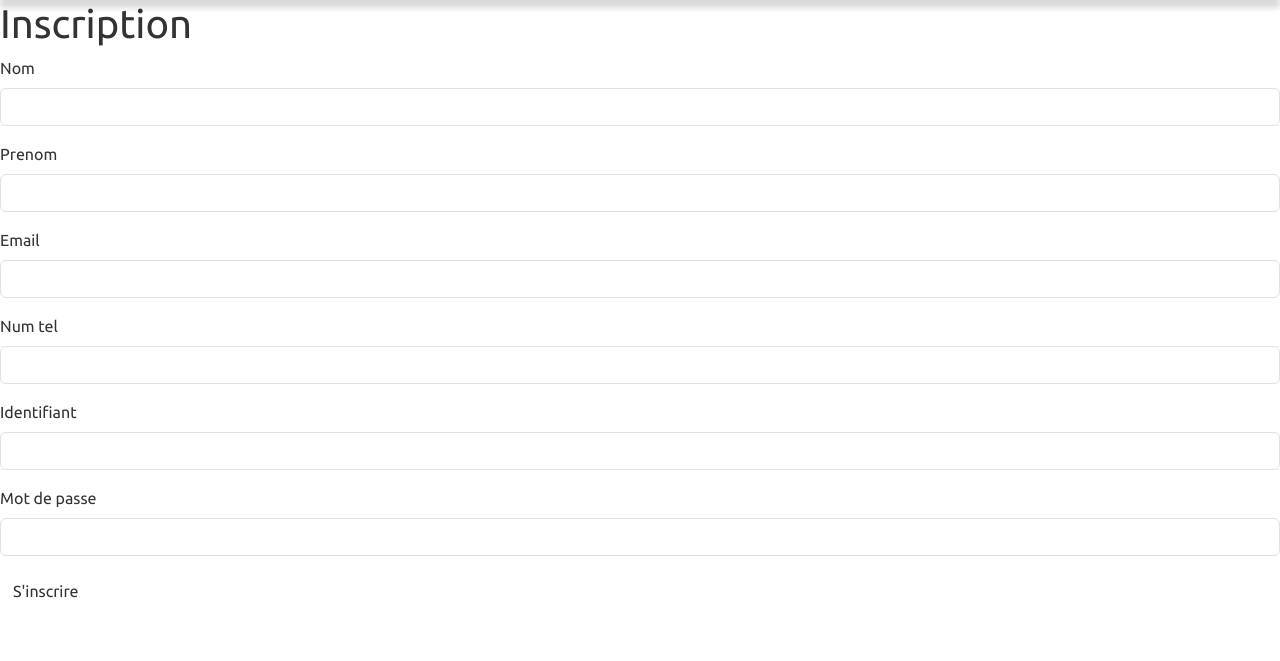
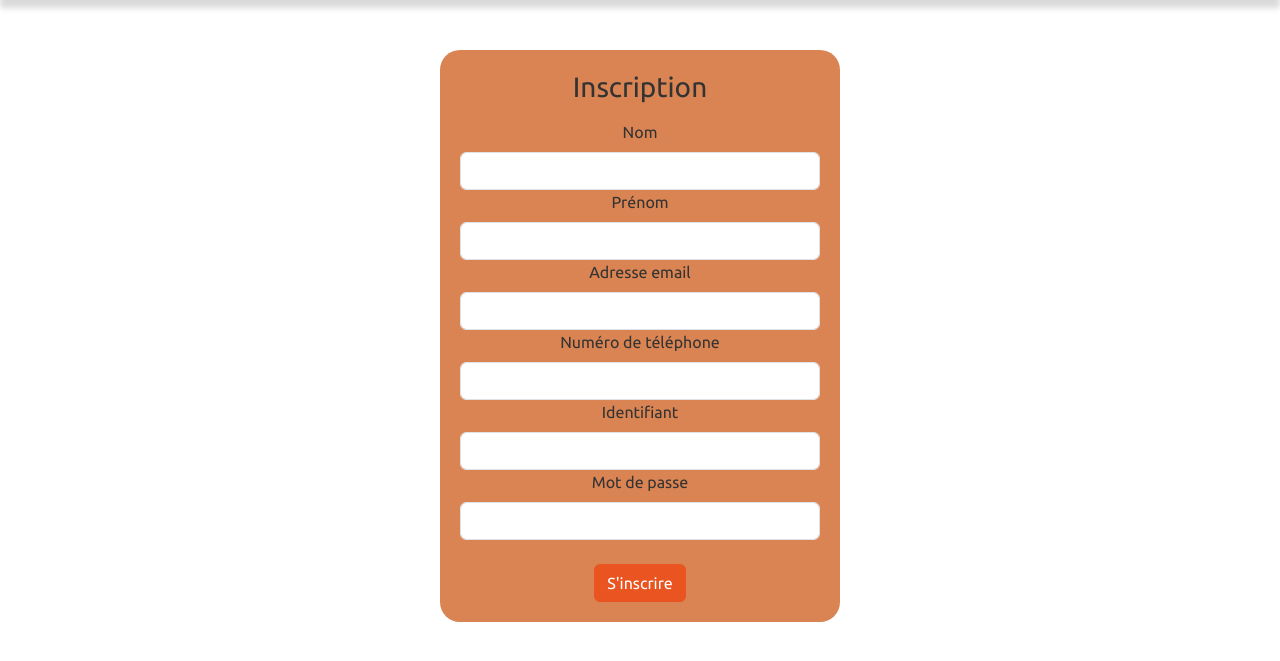
Before and after one commit to ChevalierArthur/Projet-FitZone-Symfony, a Symfony app: template FitZone/templates/registration/register.html.twig in a window 1280 px wide. Shown: the part 56-717 px from the top of the page. Run offline with Twig, Linux system fonts and the light colour scheme; the template is opened without the code that fills it, so the values that code supplies are empty; form fields are guessed from the names that the template uses; some libraries are stand-ins or nearby versions.

Commit message:
<feature>css sur le register

```diff
--- a/FitZone/templates/registration/register.html.twig
+++ b/FitZone/templates/registration/register.html.twig
@@ -4,15 +4,40 @@
 {% block title %}Inscription{% endblock %}
 
 {% block body %}
-<h1>Inscription</h1>
+<div class="formulaire">
+    <h1 class="h3 mb-3 font-weight-normal">Inscription</h1>
 
-{{ form_start(registrationForm) }}
-    {{ form_row(registrationForm.Nom) }}
-    {{ form_row(registrationForm.Prenom) }}
-    {{ form_row(registrationForm.Email) }}
-    {{ form_row(registrationForm.NumTel) }}
-    {{ form_row(registrationForm.Identifiant) }}
-    {{ form_row(registrationForm.MotDePasse) }}
-    <button class="btn">S'inscrire</button>
-{{ form_end(registrationForm) }}
+    {{ form_start(registrationForm) }}
+
+            {{ form_label(registrationForm.Nom, 'Nom') }}
+            {{ form_widget(registrationForm.Nom, {'attr': {'class': 'form-control'}}) }}
+            {{ form_errors(registrationForm.Nom) }}
+
+
+            {{ form_label(registrationForm.Prenom, 'Prénom') }}
+            {{ form_widget(registrationForm.Prenom, {'attr': {'class': 'form-control'}}) }}
+            {{ form_errors(registrationForm.Prenom) }}
+
+
+            {{ form_label(registrationForm.Email, 'Adresse email') }}
+            {{ form_widget(registrationForm.Email, {'attr': {'class': 'form-control'}}) }}
+            {{ form_errors(registrationForm.Email) }}
+
+            {{ form_label(registrationForm.NumTel, 'Numéro de téléphone') }}
+            {{ form_widget(registrationForm.NumTel, {'attr': {'class': 'form-control'}}) }}
+            {{ form_errors(registrationForm.NumTel) }}
+
+            {{ form_label(registrationForm.Identifiant, 'Identifiant') }}
+            {{ form_widget(registrationForm.Identifiant, {'attr': {'class': 'form-control'}}) }}
+            {{ form_errors(registrationForm.Identifiant) }}
+
+            {{ form_label(registrationForm.MotDePasse, 'Mot de passe') }}
+            {{ form_widget(registrationForm.MotDePasse, {'attr': {'class': 'form-control'}}) }}
+            {{ form_errors(registrationForm.MotDePasse) }}
+        <br>
+
+        <button type="submit" class="btn btn-primary">S'inscrire</button>
+
+    {{ form_end(registrationForm) }}
+</div>
 {% endblock %}
```
